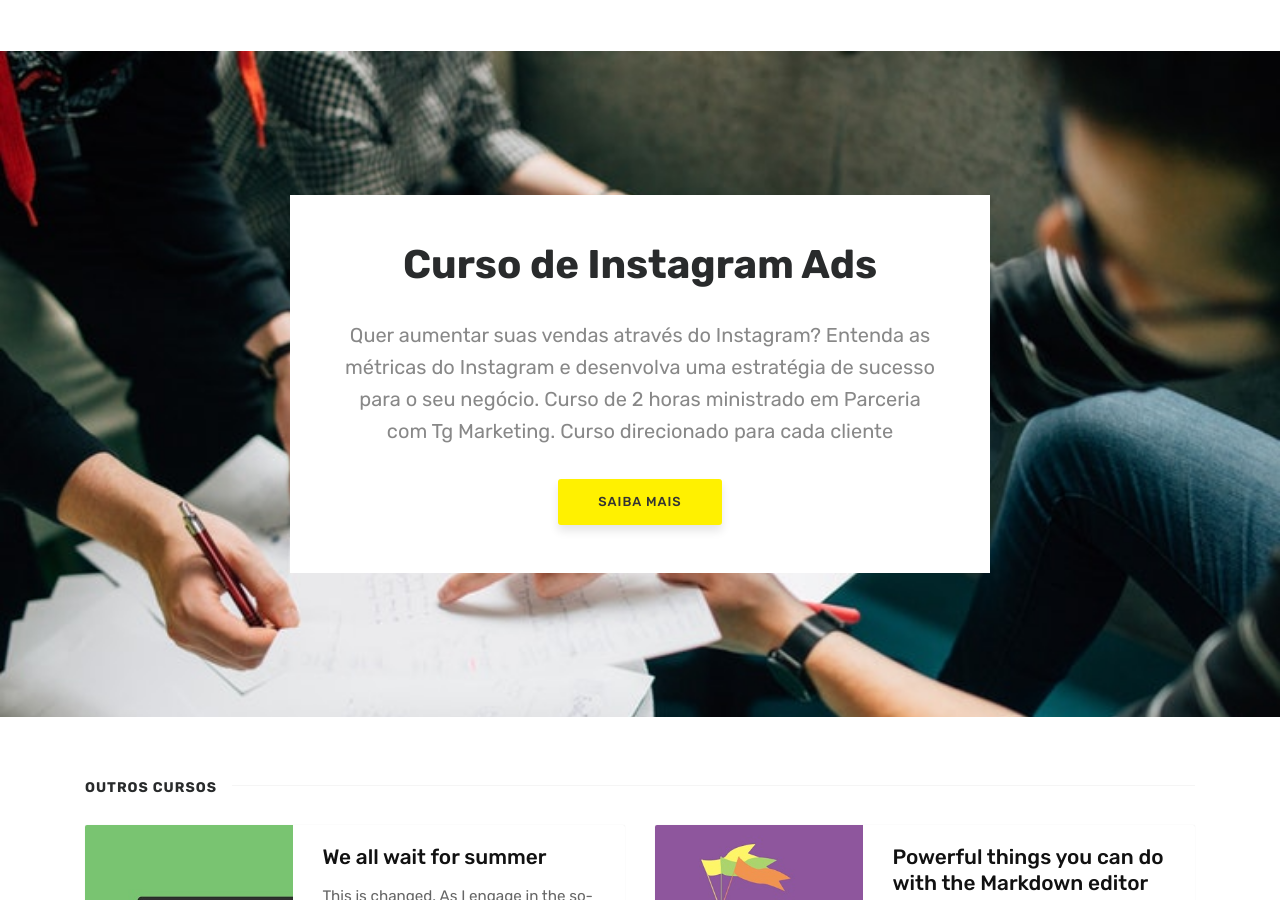
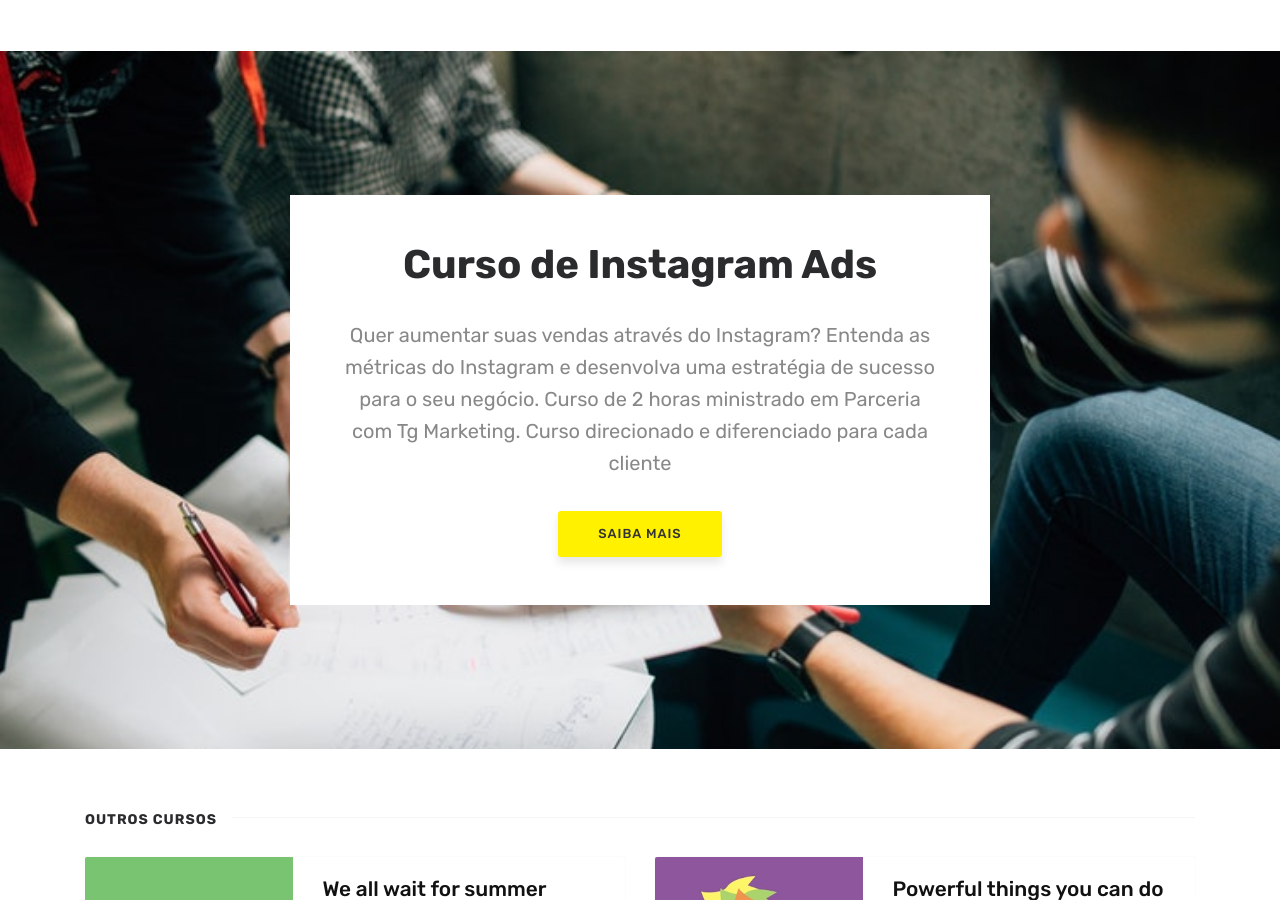
Before and after one commit to fabiolafaria/fabiolafaria.github.io, a Jekyll site: the page built from index.html, in a window 1280 px wide and 900 px high. Built offline with Jekyll 4.4.1, drawn with Linux system fonts in a browser that asks for light colours; the list of posts is cut into pages by our own code; comment, search, counter and statistics services are not loaded.

Commit message:
Updated 'index.html' via CloudCannon

```diff
--- a/index.html
+++ b/index.html
@@ -8,8 +8,8 @@
 <section class="intro full-width">
     <div class="wrapintro">
         <h1>Curso de Instagram Ads</h1>
-        <h2 class="lead">Quer aumentar suas vendas através do Instagram? Entenda as métricas do Instagram e desenvolva uma estratégia de sucesso para o seu negócio. Curso de <b>2 horas</b>  ministrado em Parceria com Tg Marketing. Curso direcionado para cada cliente</h2>
-        <a href="" class="btn">Saiba Mais</a>
+        <h2 class="lead">Quer aumentar suas vendas através do Instagram? Entenda as métricas do Instagram e desenvolva uma estratégia de sucesso para o seu negócio. Curso de <b>2 horas</b>  ministrado em Parceria com Tg Marketing. Curso direcionado e diferenciado para cada cliente</h2>
+        <a href="https://api.whatsapp.com/send?phone=5511951149063&text=Oi%20vi%20seu%20perfil%20no%20Instagram%20e%20gostaria%20de%20saber%20mais%20sobre%20os%20cursos" class="btn">Saiba Mais</a>
     </div>
 </section>
 
```
